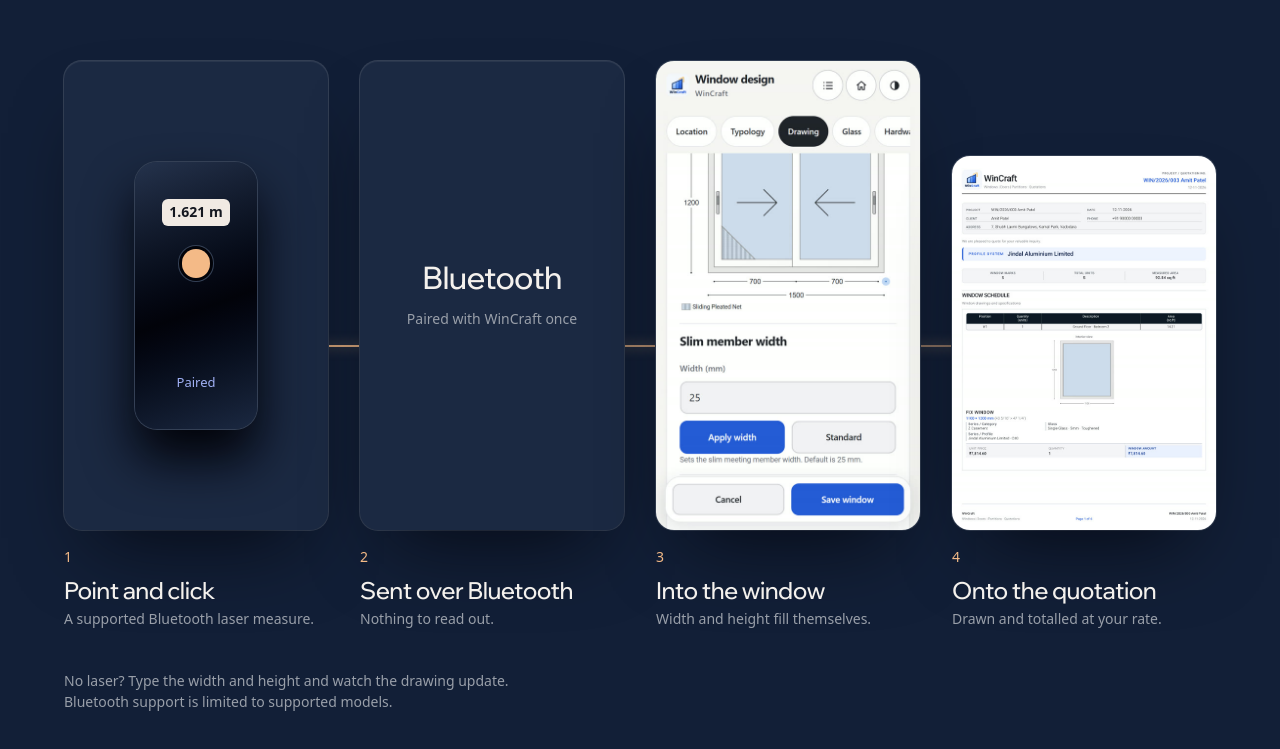
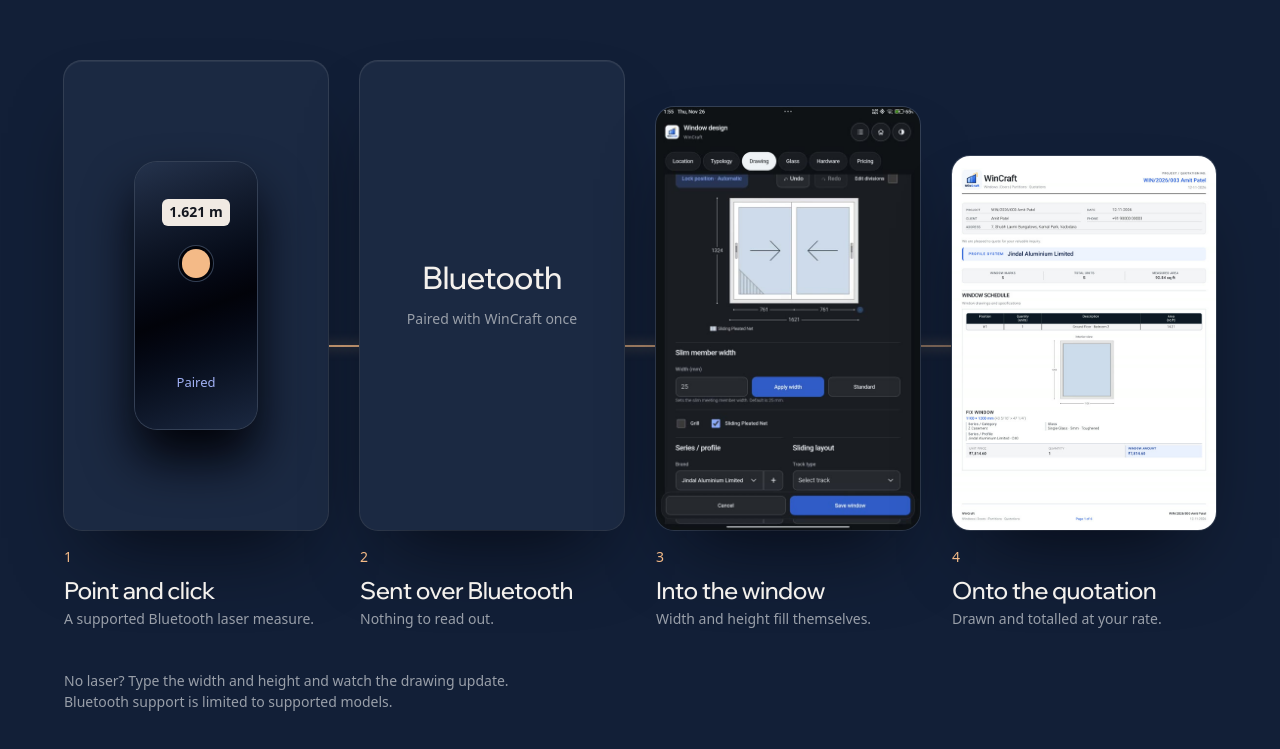
Before and after one commit to wincraftapp/wincraftapp.github.io, a plain HTML site: page index.html in a window 1280 px wide. Shown: the part 1119-1868 px from the top of the page. Drawn offline with Linux system fonts and the light colour scheme; a web font is replaced by a local one.

Commit message:
Step 3 shows the real laser-filled drawing (1621 x 1324)
Co-Authored-By: Claude Opus 5.5 <noreply@anthropic.com>

```diff
--- a/index.html
+++ b/index.html
@@ -75,7 +75,7 @@
       <div class="frame link"><div><strong>Bluetooth</strong><span>Paired with WinCraft once</span></div></div>
       <figcaption><span class="n">2</span><h3>Sent over Bluetooth</h3><p>Nothing to read out.</p></figcaption></figure></div>
     <div class="stop"><figure>
-      <div class="frame"><img src="assets/05-window-drawing.jpg" alt="Window drawing in WinCraft with the width filled in" width="540" height="960" loading="lazy"></div>
+      <div class="frame"><img src="assets/laser-drawing.jpg" alt="Window drawing in WinCraft with width 1621 and height 1324 filled from the laser measure" width="540" height="864" loading="lazy"></div>
       <figcaption><span class="n">3</span><h3>Into the window</h3><p>Width and height fill themselves.</p></figcaption></figure></div>
     <div class="stop"><figure>
       <div class="frame"><img src="assets/quote.jpg" alt="Quotation PDF page for an example project" width="700" height="991" loading="lazy"></div>
```
Also changed, not shown: assets/laser-drawing.jpg (added).
